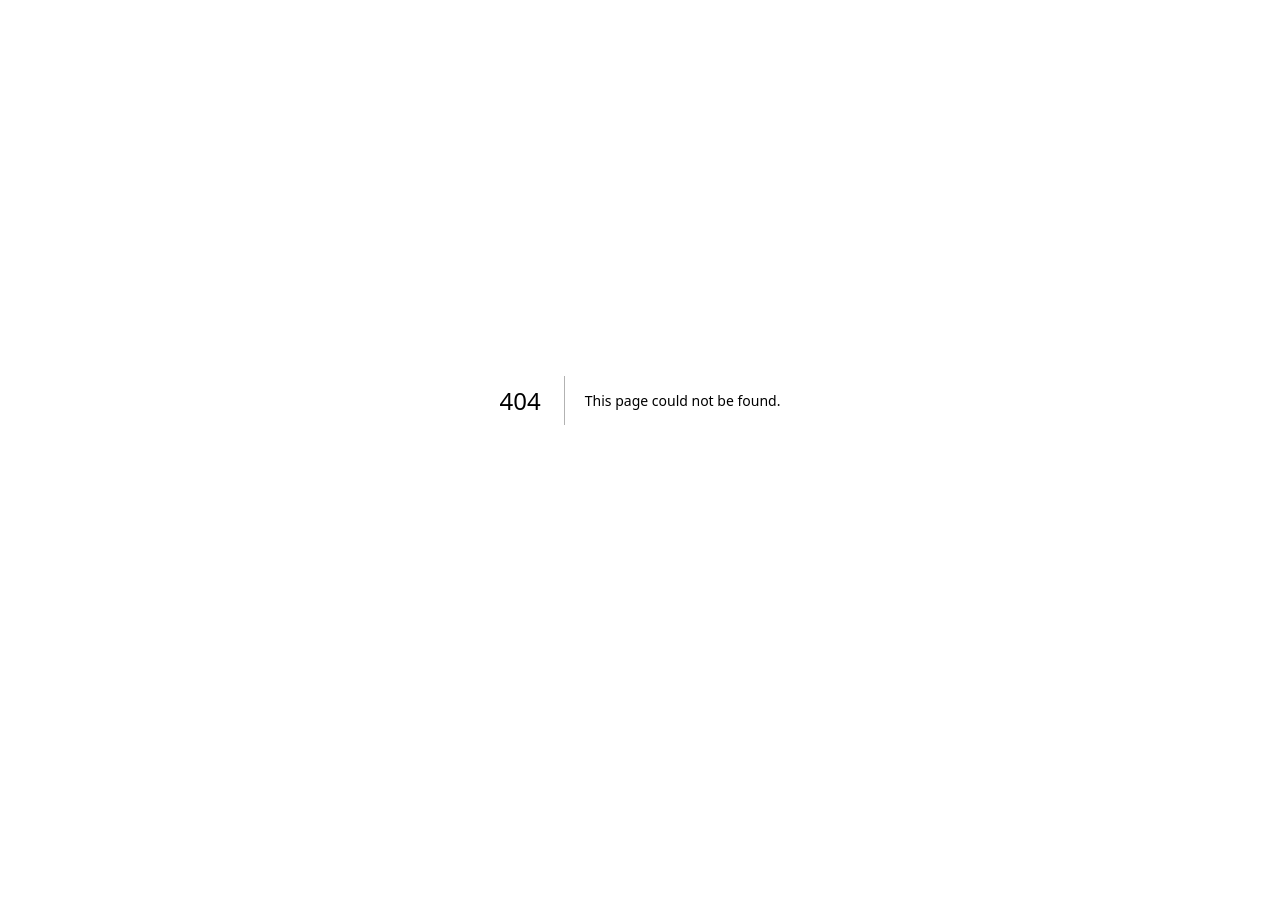
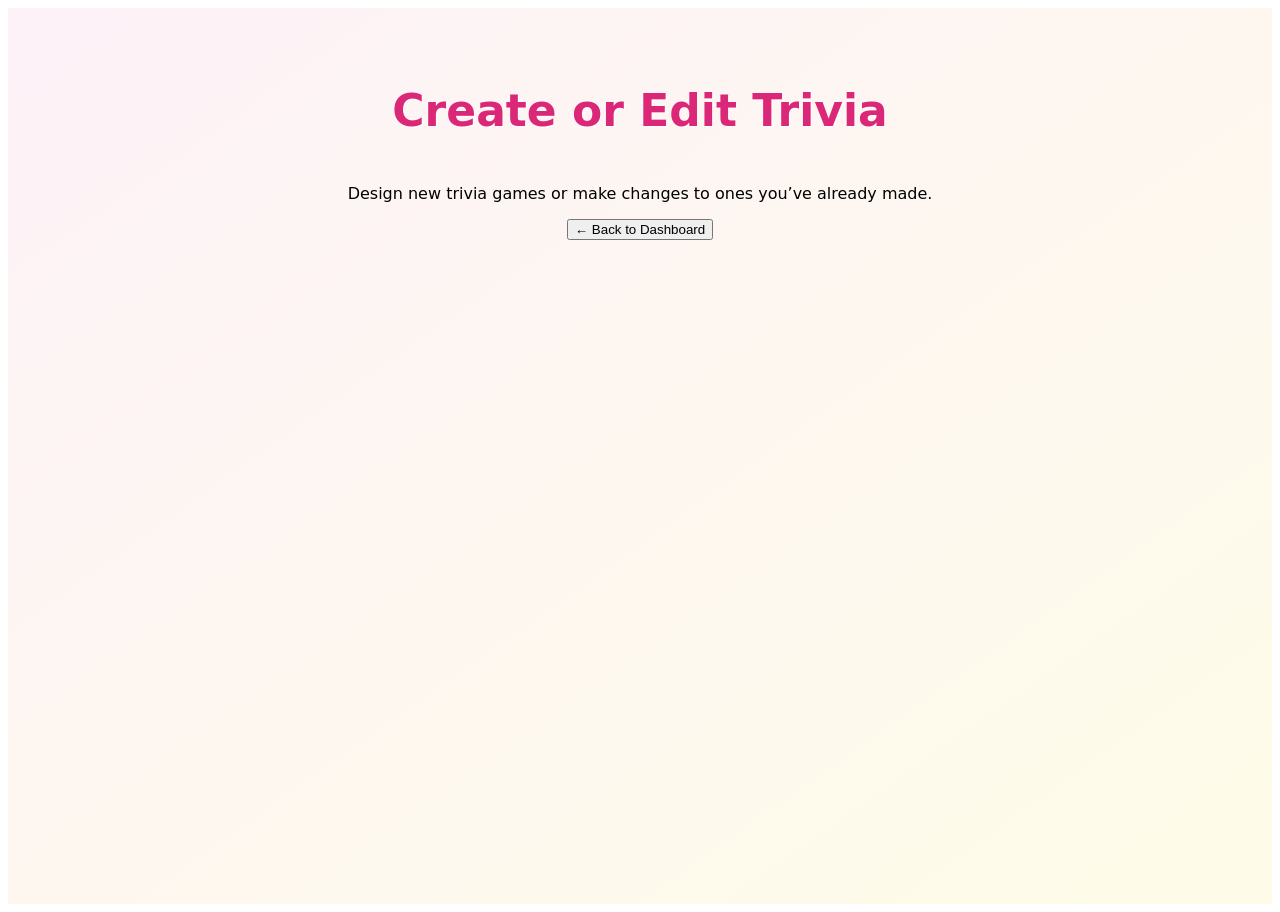
Before and after one commit to GitProjsStack/TriviaGame, a Next.js app: page /triviaPages/createEditTrivias in a window 1280 px wide. Before the commit this address had no page. Before the commit the page ends 800 px from the top, so only its background shows below. Built offline with nearby package versions, Linux system fonts and the light colour scheme.

Commit message:
placeholders for the 'create and edit trivias' and 'view trivias' pages

```diff
--- /dev/null
+++ b/src/app/triviaPages/createEditTrivias/page.tsx
@@ -0,0 +1,21 @@
+'use client';
+
+import { useRouter } from 'next/navigation';
+import '../../cssStyling/dashboardstyling.css';
+
+export default function CreateEditTrivias() {
+  const router = useRouter();
+
+  return (
+    <div className="dashboard-container">
+      <h1 className="dashboard-title">Create or Edit Trivia</h1>
+      <p className="dashboard-subtext">
+        Design new trivia games or make changes to ones you’ve already made.
+      </p>
+
+      <button className="dashboard-back-button" onClick={() => router.push('./dashboard')}>
+        ← Back to Dashboard
+      </button>
+    </div>
+  );
+}
```
Also changed, not shown: src/app/triviaPages/viewSharedTrivias/page.tsx (added, +21 -0 lines).
